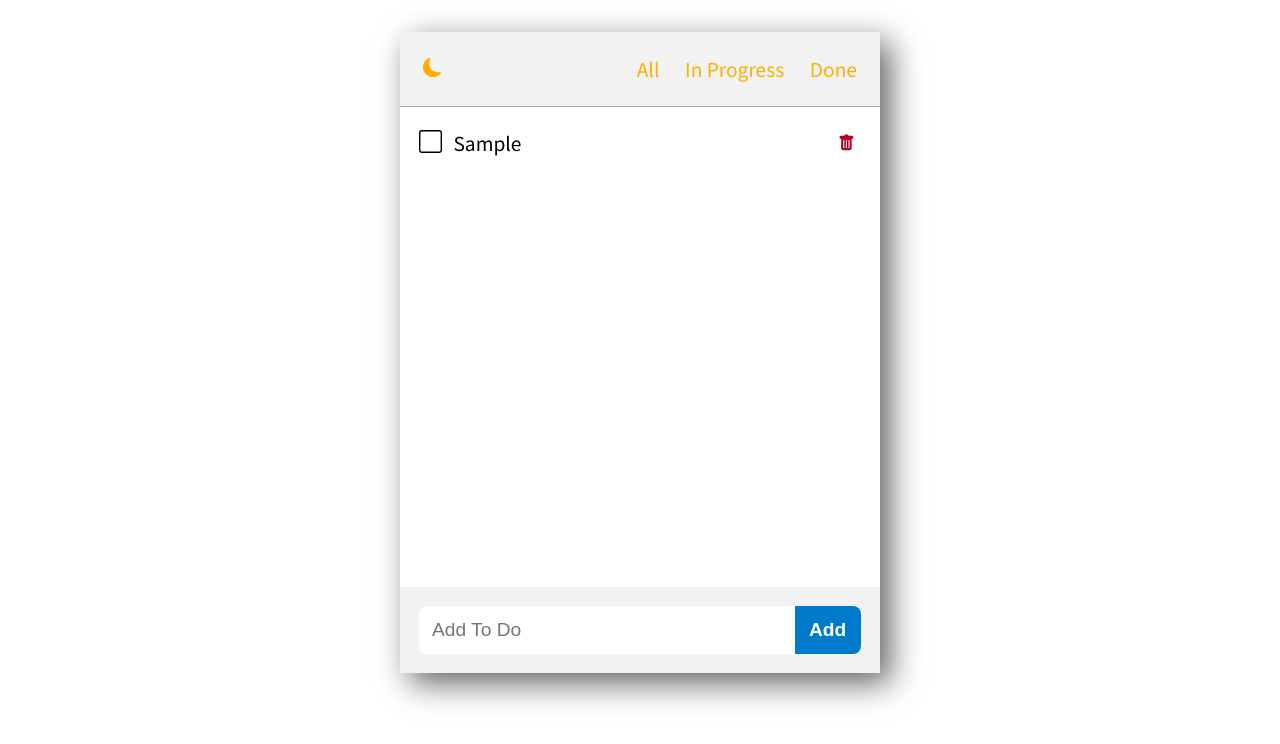
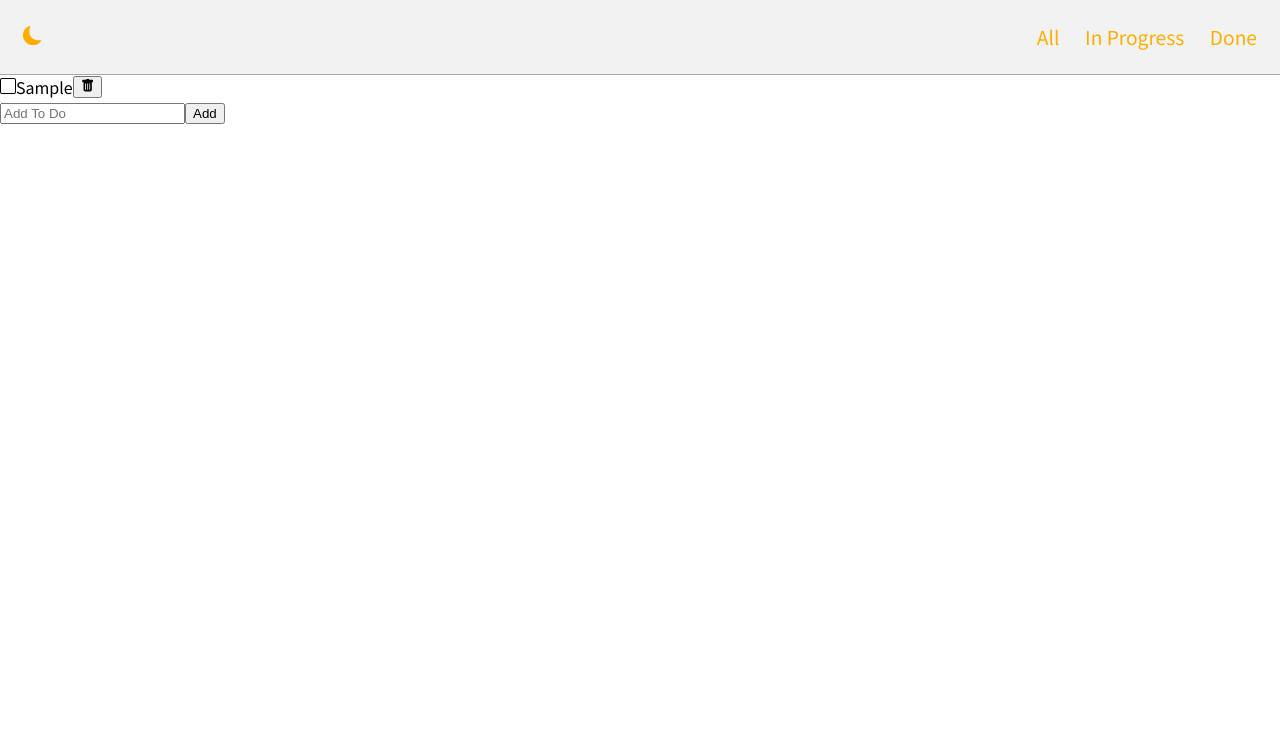
Before and after one commit to hheeseung/dream-coding-to-do-list, a React (Create React App) app: page / in a window 1280 px wide. Both pictures are taken after typing "Sample" into the empty fields and a click on the button "Add". Shown: the top 744 px of the page. Built offline with nearby package versions, Linux system fonts and the light colour scheme.

Commit message:
refactor: 할일 추가/수정/삭제 로직 정리

```diff
--- a/src/App.js
+++ b/src/App.js
@@ -1,32 +1,13 @@
-import styles from "./App.module.css";
-import { useContext, useState } from "react";
-import { ThemeContext } from "./context/ThemeContext";
 import Navbar from "./components/navbar/Navbar";
 import TodoList from "./components/todo-list/TodoList";
-import TodoAddForm from "./components/todo-add-form/TodoAddForm";
-
-const DEFAULT_TODOS = JSON.parse(localStorage.getItem("todos")) || [];
 
 function App() {
-  const [todos, setTodos] = useState(DEFAULT_TODOS);
-  const { isDark } = useContext(ThemeContext);
-  const [filteredTodos, setFilteredTodos] = useState(todos);
-
   return (
     <>
-      <div className={isDark ? styles.dark__wrapper : styles.wrapper}>
-        <div className={styles.todolist}>
-          <Navbar todos={todos} setFilteredTodos={setFilteredTodos} />
-          <TodoList
-            setTodos={setTodos}
-            setFilteredTodos={setFilteredTodos}
-            filteredTodos={filteredTodos}
-          />
-          <TodoAddForm
-            todos={todos}
-            setTodos={setTodos}
-            setFilteredTodos={setFilteredTodos}
-          />
+      <div>
+        <div>
+          <Navbar />
+          <TodoList />
         </div>
       </div>
     </>
--- a/src/components/todo-add-form/TodoAddForm.jsx
+++ b/src/components/todo-add-form/TodoAddForm.jsx
@@ -1,42 +1,27 @@
-import { useForm } from "react-hook-form";
-import { v4 as uuidv4 } from "uuid";
-import styles from "./TodoAddForm.module.css";
-import { useContext } from "react";
-import { ThemeContext } from "../../context/ThemeContext";
+import { useState } from "react";
 
-export default function TodoAddForm({ todos, setTodos, setFilteredTodos }) {
-  const { isDark } = useContext(ThemeContext);
-
-  const { register, handleSubmit, setValue } = useForm();
-  const handleAdd = (data) => {
-    if (localStorage.getItem("todos") === null) {
-      localStorage.setItem("todos", JSON.stringify(todos));
-    }
-    const defaultTodos = JSON.parse(localStorage.getItem("todos"));
-    const newTodos = [
-      ...defaultTodos,
-      { id: uuidv4(), todo: data.todo, isDone: false },
-    ];
-    localStorage.setItem("todos", JSON.stringify(newTodos));
-    setFilteredTodos(newTodos);
-    setTodos(JSON.parse(localStorage.getItem("todos")));
-    setValue("todo", "");
+export default function TodoAddForm({ onAdd }) {
+  const [todo, setTodo] = useState("");
+  const onChange = (e) => {
+    const { value } = e.target;
+    setTodo(value);
+  };
+  const onSubmit = (e) => {
+    e.preventDefault();
+    onAdd(todo);
+    setTodo("");
   };
 
   return (
-    <form
-      className={isDark ? styles.dark__form : styles.form}
-      onSubmit={handleSubmit(handleAdd)}
-    >
+    <form onSubmit={onSubmit}>
       <input
         type="text"
         placeholder="Add To Do"
-        className={styles.input}
-        {...register("todo", { required: true })}
+        value={todo}
+        name="todo"
+        onChange={onChange}
       />
-      <button className={isDark ? styles.dark__addToDo : styles.addToDo}>
-        Add
-      </button>
+      <button>Add</button>
     </form>
   );
 }
--- a/src/components/todo-list/TodoList.jsx
+++ b/src/components/todo-list/TodoList.jsx
@@ -1,28 +1,47 @@
-import { useContext } from "react";
+import { v4 as uuidv4 } from "uuid";
 import Todo from "../todo/Todo";
-import { ThemeContext } from "../../context/ThemeContext";
-import styles from "./TodoList.module.css";
+import TodoAddForm from "../todo-add-form/TodoAddForm";
+import { useState } from "react";
 
-export default function TodoList({
-  setTodos,
-  filteredTodos,
-  setFilteredTodos,
-}) {
-  const { isDark } = useContext(ThemeContext);
+export default function TodoList() {
+  const [todos, setTodos] = useState([]);
+
+  const onAdd = (todo) => {
+    setTodos([...todos, { id: uuidv4(), todo, isDone: false }]);
+  };
+
+  const onUpdate = (id) => {
+    setTodos((todolist) =>
+      todolist.map((todo) => {
+        if (todo.id === id) {
+          return { ...todo, isDone: !todo.isDone };
+        }
+        return todo;
+      })
+    );
+  };
+
+  const onDelete = (id) => {
+    setTodos((todolist) => todolist.filter((todo) => todo.id !== id));
+  };
 
   return (
-    <main className={isDark ? styles.dark__todos : styles.todos}>
-      <ul className={styles.todo}>
-        {filteredTodos.map((todo) => (
+    <>
+      <main>
+        <ul>
+          {todos.map((todo) => (
             <Todo
-            {...todo}
               key={todo.id}
-            setTodos={setTodos}
-            filteredTodos={filteredTodos}
-            setFilteredTodos={setFilteredTodos}
+              id={todo.id}
+              todo={todo.todo}
+              isDone={todo.isDone}
+              onUpdate={onUpdate}
+              onDelete={onDelete}
             />
           ))}
         </ul>
       </main>
+      <TodoAddForm todos={todos} setTodos={setTodos} onAdd={onAdd} />
+    </>
   );
 }
--- a/src/components/todo/Todo.jsx
+++ b/src/components/todo/Todo.jsx
@@ -1,52 +1,22 @@
 import { BsFillTrashFill, BsCheckSquare, BsSquare } from "react-icons/bs";
-import styles from "./Todo.module.css";
-import { useContext } from "react";
-import { ThemeContext } from "../../context/ThemeContext";
 
-export default function Todo({
-  id,
-  todo,
-  isDone,
-  setTodos,
-  filteredTodos,
-  setFilteredTodos,
-}) {
-  const { isDark } = useContext(ThemeContext);
-
-  const handleCheck = (id) => {
-    const updatedTodos = filteredTodos.map((todo) => {
-      if (todo.id === id) {
-        return { ...todo, isDone: !todo.isDone };
-      } else {
-        return todo;
-      }
-    });
-    localStorage.setItem("todos", JSON.stringify(updatedTodos));
-    setFilteredTodos(updatedTodos);
-    setTodos(JSON.parse(localStorage.getItem("todos")));
-  };
-
-  const handleDelete = (id) => {
-    const defaultTodos = JSON.parse(localStorage.getItem("todos"));
-    const updatedTodos = defaultTodos.filter((value) => value.id !== id);
-    localStorage.setItem("todos", JSON.stringify(updatedTodos));
-    setFilteredTodos(updatedTodos);
-    setTodos(JSON.parse(localStorage.getItem("todos")));
-  };
-
+export default function Todo({ id, todo, isDone, onUpdate, onDelete }) {
   return (
     <>
-      <li className={styles.todoDetail}>
-        <div className={styles.todoTitle}>
-          <div className={styles.checkbox} onClick={() => handleCheck(id)}>
+      <li style={{ display: "flex", alignItems: "center" }}>
+        <div
+          style={{
+            display: "flex",
+            justifyContent: "space-between",
+            alignItems: "center",
+          }}
+        >
+          <div onClick={() => onUpdate(id)}>
             {isDone ? <BsCheckSquare /> : <BsSquare />}
           </div>
-          <span className={isDone ? styles.checked : ""}>{todo}</span>
+          <span>{todo}</span>
         </div>
-        <button
-          className={isDark ? styles.dark__deleteToDo : styles.deleteToDo}
-          onClick={() => handleDelete(id)}
-        >
+        <button onClick={() => onDelete(id)}>
           <BsFillTrashFill />
         </button>
       </li>
```
Also changed, not shown: .pnp.cjs, .pnp.loader.mjs. Lines whose indentation alone changed are shown as unchanged.
